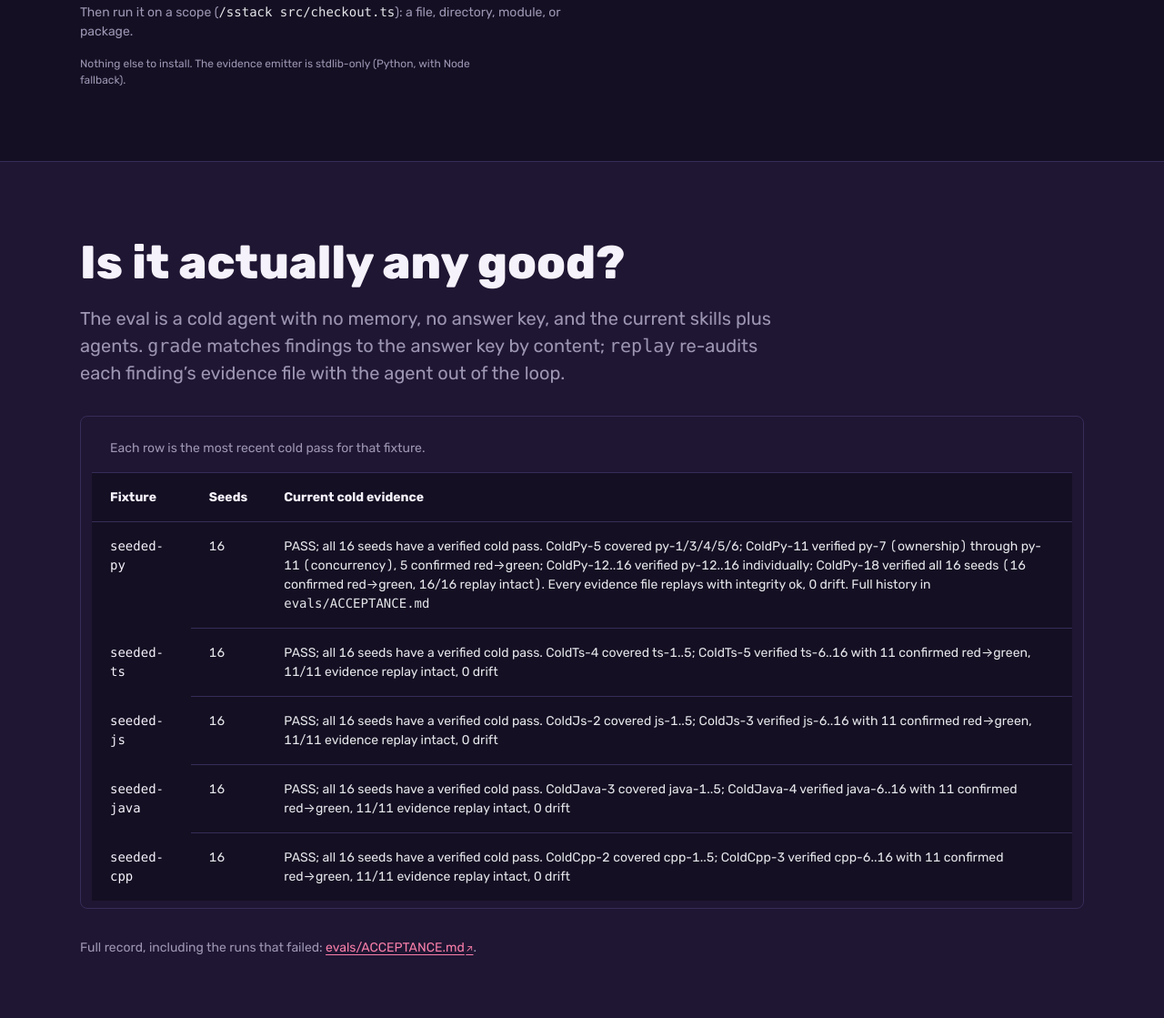
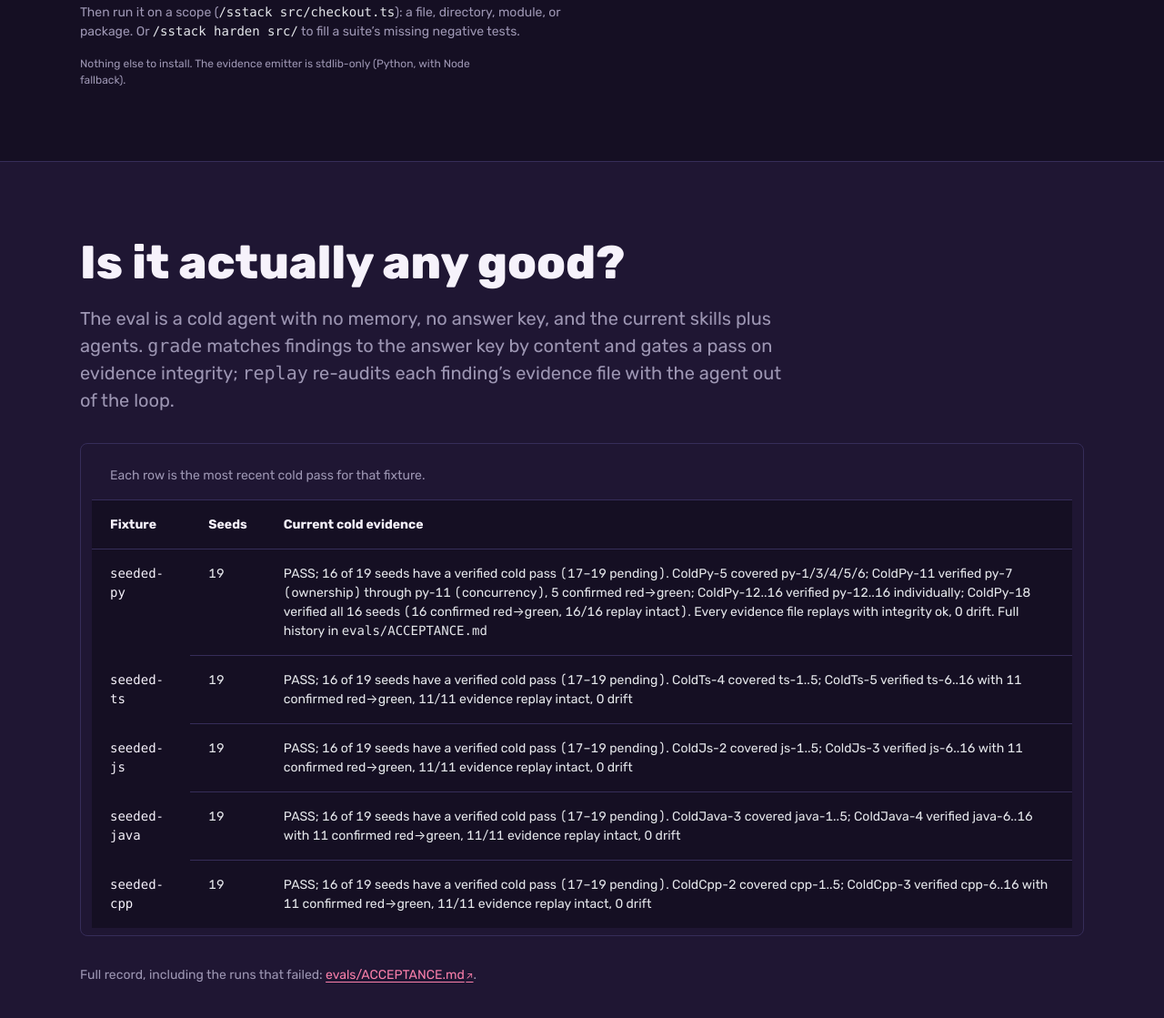
Before and after one commit to mhenke/sstack, a plain HTML site: page site/index.html in a window 1280 px wide. Shown: the part 5000-6119 px from the top of the page at 91% size. Drawn offline with Linux system fonts and the light colour scheme.

Commit message:
fix: evidence claims match ACCEPTANCE — 19 seeds, 16 verified (17–19 pending); grade gates on evidence integrity; /sstack harden noted

```diff
--- a/site/index.html
+++ b/site/index.html
@@ -670,7 +670,7 @@
             <p class="install-note">Only VS Code needs the rename. Full rows: <a href="https://github.com/mhenke/sstack/blob/main/README.md#install-the-attacker-agents">README</a>.</p>
           </div>
         </div>
-        <p class="install-more">Then run it on a scope (<code>/sstack src/checkout.ts</code>): a file, directory, module, or package.</p>
+        <p class="install-more">Then run it on a scope (<code>/sstack src/checkout.ts</code>): a file, directory, module, or package. Or <code>/sstack harden src/</code> to fill a suite’s missing negative tests.</p>
         <p class="install-footnote">Nothing else to install. The evidence emitter is stdlib-only (Python, with Node fallback).</p>
       </div>
     </section>
@@ -678,7 +678,7 @@
     <!-- Evidence -->
     <section class="section container" id="evidence" aria-labelledby="evidence-h">
       <h2 id="evidence-h">Is it actually any good?</h2>
-      <p class="section-sub">The eval is a cold agent with no memory, no answer key, and the current skills plus agents. <code>grade</code> matches findings to the answer key by content; <code>replay</code> re-audits each finding’s evidence file with the agent out of the loop.</p>
+      <p class="section-sub">The eval is a cold agent with no memory, no answer key, and the current skills plus agents. <code>grade</code> matches findings to the answer key by content and gates a pass on evidence integrity; <code>replay</code> re-audits each finding’s evidence file with the agent out of the loop.</p>
       <div class="table-wrap">
         <table>
           <caption>Each row is the most recent cold pass for that fixture.</caption>
@@ -687,13 +687,13 @@
           </thead>
           <tbody>
             <tr>
-              <th scope="row">seeded-py</th><td data-label="Seeds">16</td>
-              <td data-label="Cold evidence">PASS; all 16 seeds have a verified cold pass. ColdPy-5 covered py-1/3/4/5/6; ColdPy-11 verified py-7 (ownership) through py-11 (concurrency), 5 confirmed red&rarr;green; ColdPy-12..16 verified py-12..16 individually; ColdPy-18 verified all 16 seeds (16 confirmed red&rarr;green, 16/16 replay intact). Every evidence file replays with integrity ok, 0 drift. Full history in <span class="mono">evals/ACCEPTANCE.md</span></td>
+              <th scope="row">seeded-py</th><td data-label="Seeds">19</td>
+              <td data-label="Cold evidence">PASS; 16 of 19 seeds have a verified cold pass (17–19 pending). ColdPy-5 covered py-1/3/4/5/6; ColdPy-11 verified py-7 (ownership) through py-11 (concurrency), 5 confirmed red&rarr;green; ColdPy-12..16 verified py-12..16 individually; ColdPy-18 verified all 16 seeds (16 confirmed red&rarr;green, 16/16 replay intact). Every evidence file replays with integrity ok, 0 drift. Full history in <span class="mono">evals/ACCEPTANCE.md</span></td>
             </tr>
-            <tr><th scope="row">seeded-ts</th><td data-label="Seeds">16</td><td data-label="Cold evidence">PASS; all 16 seeds have a verified cold pass. ColdTs-4 covered ts-1..5; ColdTs-5 verified ts-6..16 with 11 confirmed red&rarr;green, 11/11 evidence replay intact, 0 drift</td></tr>
-            <tr><th scope="row">seeded-js</th><td data-label="Seeds">16</td><td data-label="Cold evidence">PASS; all 16 seeds have a verified cold pass. ColdJs-2 covered js-1..5; ColdJs-3 verified js-6..16 with 11 confirmed red&rarr;green, 11/11 evidence replay intact, 0 drift</td></tr>
-            <tr><th scope="row">seeded-java</th><td data-label="Seeds">16</td><td data-label="Cold evidence">PASS; all 16 seeds have a verified cold pass. ColdJava-3 covered java-1..5; ColdJava-4 verified java-6..16 with 11 confirmed red&rarr;green, 11/11 evidence replay intact, 0 drift</td></tr>
-            <tr><th scope="row">seeded-cpp</th><td data-label="Seeds">16</td><td data-label="Cold evidence">PASS; all 16 seeds have a verified cold pass. ColdCpp-2 covered cpp-1..5; ColdCpp-3 verified cpp-6..16 with 11 confirmed red&rarr;green, 11/11 evidence replay intact, 0 drift</td></tr>
+            <tr><th scope="row">seeded-ts</th><td data-label="Seeds">19</td><td data-label="Cold evidence">PASS; 16 of 19 seeds have a verified cold pass (17–19 pending). ColdTs-4 covered ts-1..5; ColdTs-5 verified ts-6..16 with 11 confirmed red&rarr;green, 11/11 evidence replay intact, 0 drift</td></tr>
+            <tr><th scope="row">seeded-js</th><td data-label="Seeds">19</td><td data-label="Cold evidence">PASS; 16 of 19 seeds have a verified cold pass (17–19 pending). ColdJs-2 covered js-1..5; ColdJs-3 verified js-6..16 with 11 confirmed red&rarr;green, 11/11 evidence replay intact, 0 drift</td></tr>
+            <tr><th scope="row">seeded-java</th><td data-label="Seeds">19</td><td data-label="Cold evidence">PASS; 16 of 19 seeds have a verified cold pass (17–19 pending). ColdJava-3 covered java-1..5; ColdJava-4 verified java-6..16 with 11 confirmed red&rarr;green, 11/11 evidence replay intact, 0 drift</td></tr>
+            <tr><th scope="row">seeded-cpp</th><td data-label="Seeds">19</td><td data-label="Cold evidence">PASS; 16 of 19 seeds have a verified cold pass (17–19 pending). ColdCpp-2 covered cpp-1..5; ColdCpp-3 verified cpp-6..16 with 11 confirmed red&rarr;green, 11/11 evidence replay intact, 0 drift</td></tr>
           </tbody>
         </table>
       </div>
```
Also changed, not shown: site/components.html (+1 -1 lines), README.md.
